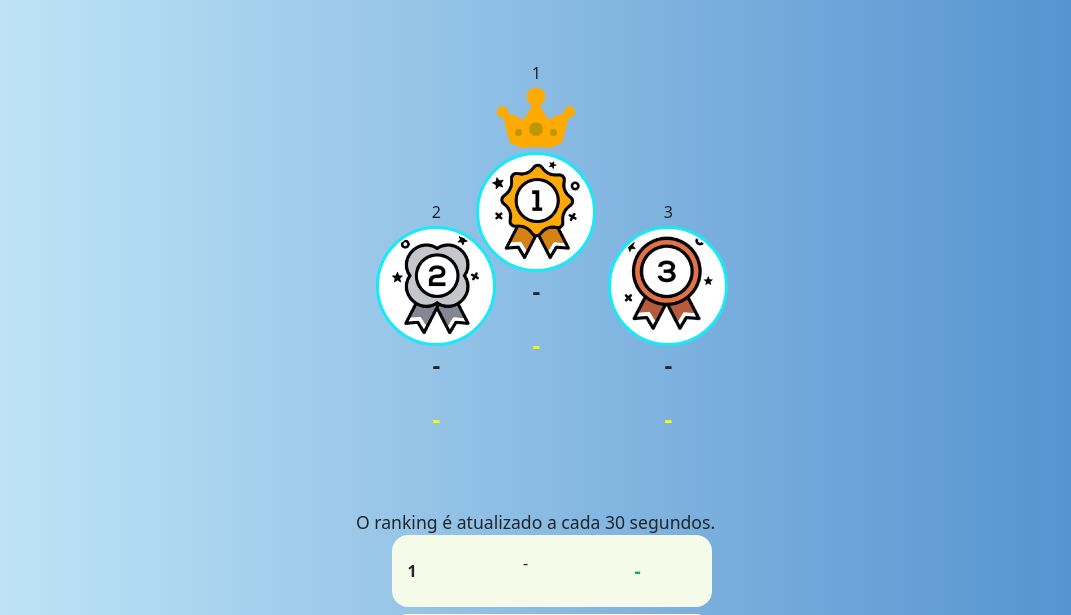
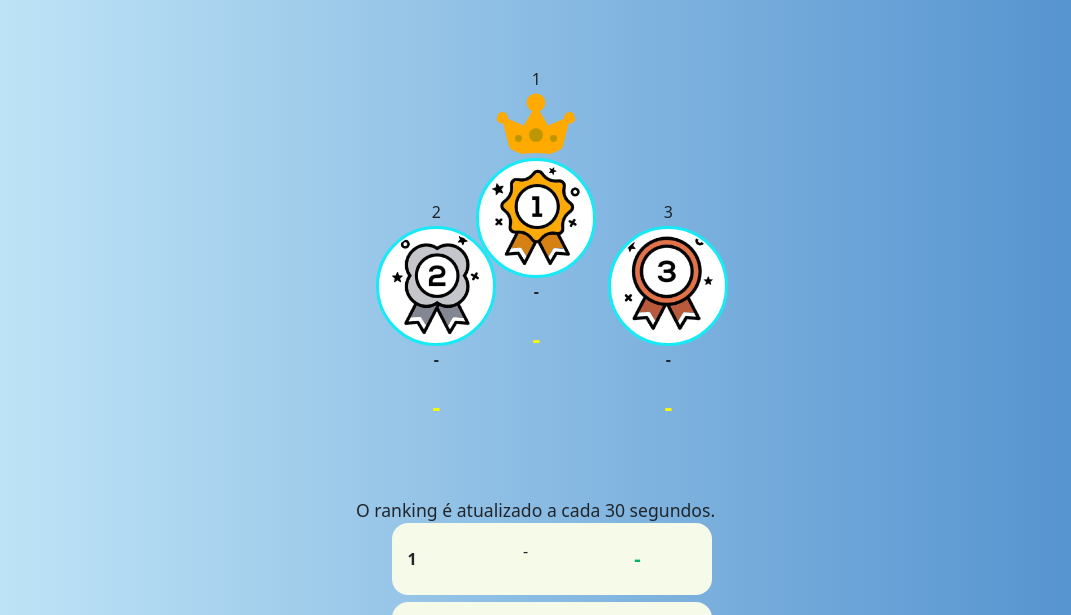
Before and after one commit to EugenioVLopes/ranking-ura, a Flask app: page / in a window 1280 px wide. Shown: the part 194-809 px from the top of the page, without its empty margins (104-1175 px from the left). Run offline with Flask 2, Linux system fonts and the light colour scheme.

Commit message:
Update style.css

```diff
--- a/static/css/style.css
+++ b/static/css/style.css
@@ -234,7 +234,7 @@ section li span:last-child {
   }
 
   .main li p {
-    font-size: 1.5rem;
+    font-size: 1rem;
     font-weight: 700;
   }
 
```
